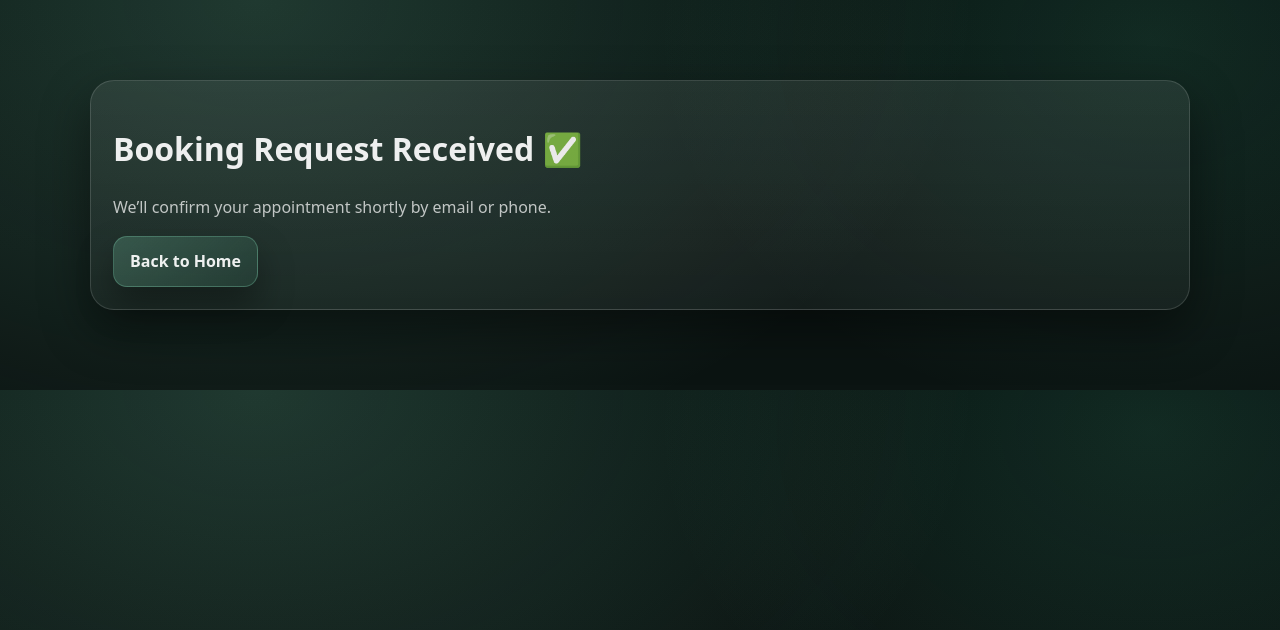
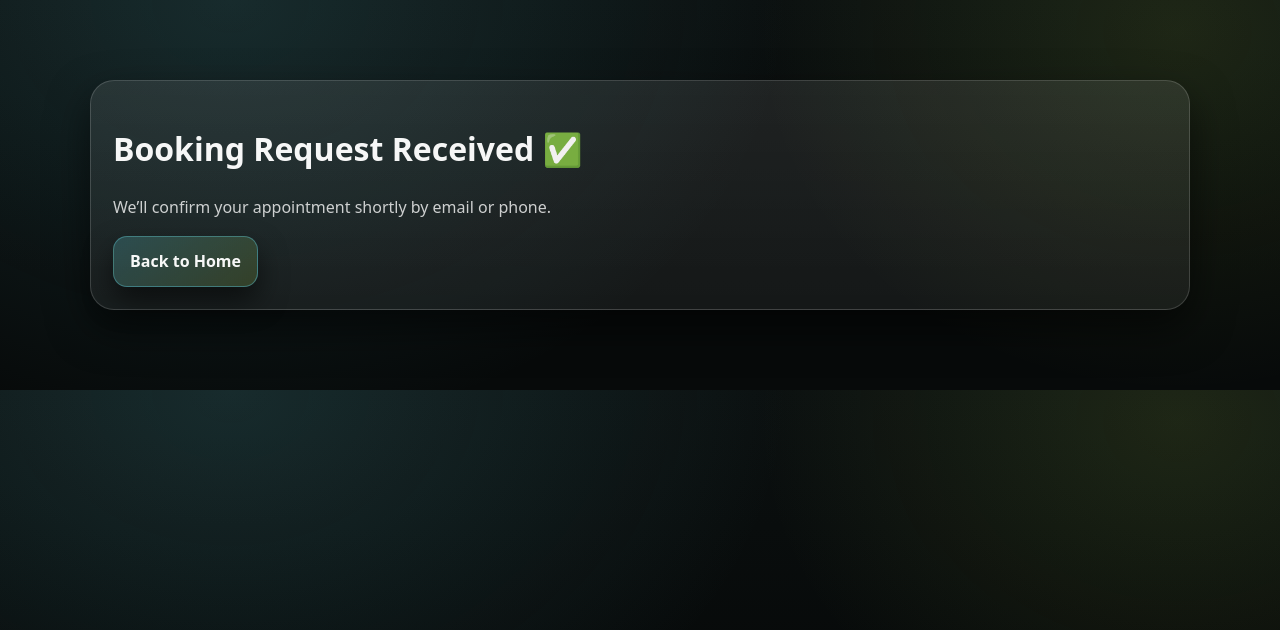
Before and after one commit to javiergomez2808/LifeSkinCare, a Flask app: template templates/thankyou.html in a window 1280 px wide. Shown: the top 630 px of the page. Run offline with Flask 3, Linux system fonts and the light colour scheme; the template is opened without the code that fills it, so the values that code supplies are empty.

Commit message:
Update styles.css
Se actualiza CSS

```diff
--- a/static/styles.css
+++ b/static/styles.css
@@ -1,21 +1,31 @@
 /* -------- Base -------- */
 :root{
-  --bg: #0b1412;
-  --card: rgba(255,255,255,0.06);
-  --card2: rgba(255,255,255,0.09);
-  --text: rgba(255,255,255,0.92);
-  --muted: rgba(255,255,255,0.72);
-  --line: rgba(255,255,255,0.14);
+  /* Brand */
+  --primary: #51a8b1; /* teal */
+  --accent:  #a9cf46; /* green */
+  --dark:    #223f3d; /* deep */
 
-  --mint: #8ff0c8;
-  --mint2:#5ee0b0;
+  /* AMOLED-optimized base (near-true black, but slightly lifted to avoid banding) */
+  --bg: #070a0a;         /* very dark, AMOLED friendly */
+  --bg2:#0b1010;         /* secondary background */
+  --surface: rgba(255,255,255,0.06);  /* cards */
+  --surface2: rgba(255,255,255,0.09); /* elevated cards */
+  --line: rgba(255,255,255,0.16);     /* clearer separators */
 
-  --shadow: 0 20px 50px rgba(0,0,0,0.45);
+  /* WCAG-focused text */
+  --text: rgba(255,255,255,0.96);     /* near-white */
+  --muted: rgba(255,255,255,0.78);    /* readable muted (avoid too faint) */
+  --muted2: rgba(255,255,255,0.66);   /* secondary muted */
+
+  /* Focus + glow tuned for OLED (less bloom) */
+  --focus-ring: rgba(81,168,177,0.28);
+
+  --shadow: 0 18px 42px rgba(0,0,0,0.55);
   --radius: 18px;
   --radius2: 24px;
-
   --max: 1100px;
 }
+
 
 *{ box-sizing: border-box; }
 html{ scroll-behavior: smooth; }
@@ -23,11 +33,13 @@ body{
   margin:0;
   font-family: ui-sans-serif, system-ui, -apple-system, Segoe UI, Roboto, Arial, "Helvetica Neue", sans-serif;
   color: var(--text);
-  background: radial-gradient(1200px 800px at 20% 0%, rgba(143,240,200,0.18), transparent 60%),
-              radial-gradient(900px 700px at 90% 10%, rgba(94,224,176,0.12), transparent 55%),
-              linear-gradient(180deg, #07110f, var(--bg) 65%);
+  background:
+    radial-gradient(900px 700px at 18% 0%, rgba(81,168,177,0.18), transparent 62%),
+    radial-gradient(700px 600px at 92% 8%, rgba(169,207,70,0.12), transparent 60%),
+    linear-gradient(180deg, var(--bg2), var(--bg) 70%);
   line-height: 1.55;
 }
+
 
 a{ color: inherit; text-decoration: none; }
 img{ max-width:100%; display:block; }
@@ -204,7 +216,7 @@ img{ max-width:100%; display:block; }
 
 /* -------- Components -------- */
 .card{
-  background: linear-gradient(180deg, rgba(255,255,255,0.08), rgba(255,255,255,0.04));
+  background: linear-gradient(180deg, var(--surface2), var(--surface));
   border: 1px solid var(--line);
   border-radius: var(--radius2);
   box-shadow: var(--shadow);
@@ -217,24 +229,33 @@ img{ max-width:100%; display:block; }
 }
 
 .btn{
-  display:inline-flex;
+ display:inline-flex;
   align-items:center;
   justify-content:center;
   gap: 10px;
   padding: 12px 16px;
   border-radius: 14px;
-  border: 1px solid rgba(143,240,200,0.26);
-  background: linear-gradient(135deg, rgba(143,240,200,0.20), rgba(94,224,176,0.08));
+
+  /* Higher contrast border on dark */
+  border: 1px solid rgba(81,168,177,0.55);
+
+  /* Reduce bloom by limiting bright areas */
+  background: linear-gradient(
+    135deg,
+    rgba(81,168,177,0.30),
+    rgba(169,207,70,0.18)
+  );
+
   color: var(--text);
-  font-weight: 700;
-  box-shadow: 0 18px 35px rgba(0,0,0,0.35);
-  transition: transform 0.12s ease, "background" 0.12s ease;
+  font-weight: 800;
+  box-shadow: 0 14px 28px rgba(0,0,0,0.55);
+  transition: transform 0.12s ease, filter 0.12s ease;
 }
-.btn:hover{ transform: translateY(-1px); }
-.btn:active{ transform: translateY(0px); }
+.btn:hover{ transform: translateY(-1px); filter: brightness(1.05); }
+.btn:active{ transform: translateY(0px); filter: brightness(0.98); }
 .btn--ghost{
-  background: rgba(255,255,255,0.03);
-  border: 1px solid var(--line);
+  background: rgba(255,255,255,0.04);
+  border: 1px solid rgba(255,255,255,0.18);
   box-shadow: none;
   color: var(--text);
 }
@@ -477,6 +504,11 @@ img{ max-width:100%; display:block; }
   .gallery{ grid-template-columns: 1fr 1fr; }
 }
 
-@media (max-width: 520px)
-  .form__row{ grid-template-columns: 1fr;}
+@media (max-width: 520px){
+  .form__row{ grid-template-columns: 1fr; }
   .gallery{ grid-template-columns: 1fr; }
+}
+@media (prefers-reduced-motion: reduce){
+  *{ scroll-behavior: auto !important; }
+  .btn{ transition: none; }
+}
```
Also changed, not shown: other parts of static/styles.css (+32 -26 lines).
